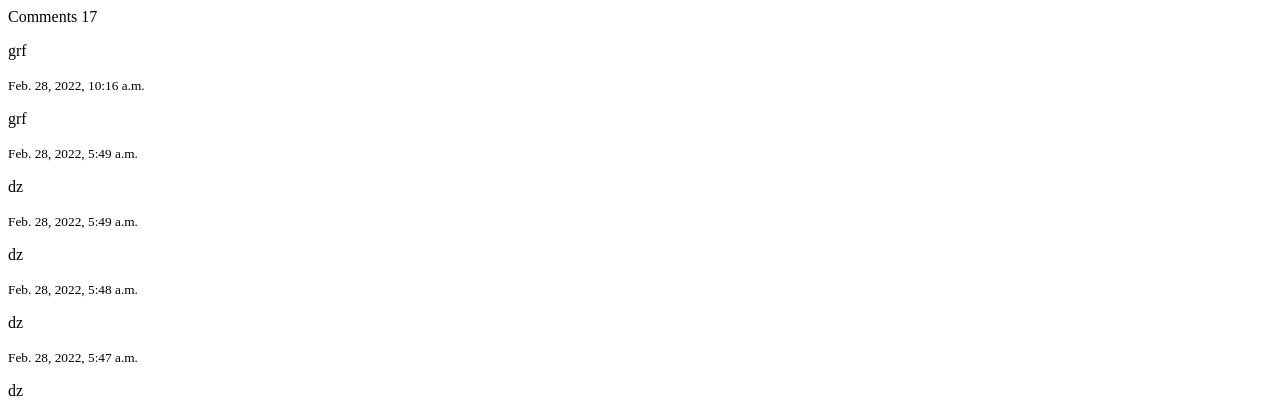
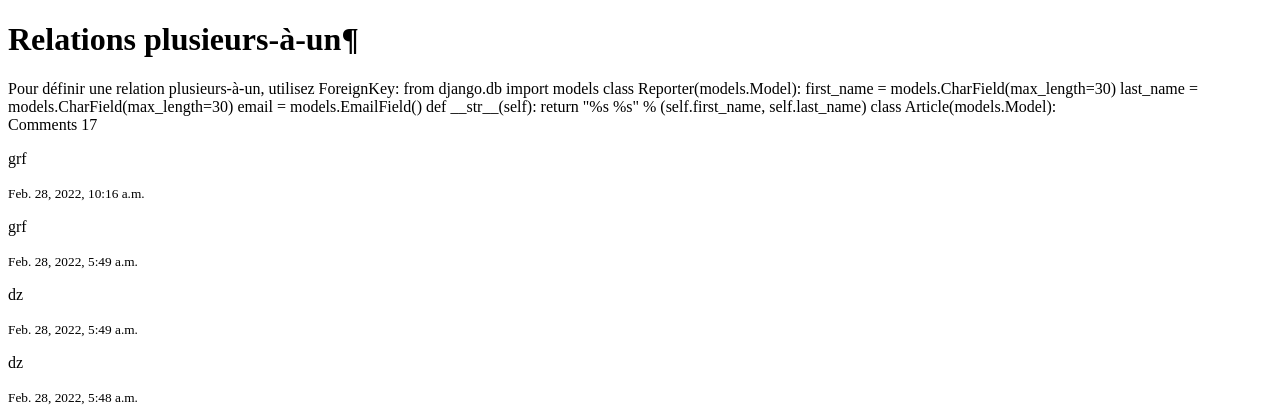
Before and after one commit to beeleethebee/battle_royal_mvc, a Django app: page /djangoblog/article/1/ in a window 1280 px wide. Shown: the top 419 px of the page. Run offline with Django 4.2, Linux system fonts and the light colour scheme; data comes from the database, SQL or seed files in the repository.

Commit message:
update templates & forms

```diff
--- a/Djangoblog/djangoblog/models.py
+++ b/Djangoblog/djangoblog/models.py
@@ -15,7 +15,7 @@ class Article(models.Model):
         ordering = ['-created_at']
 
     def __str__(self):
-        return f"{self.title} :<br> {self.content}"
+        return 'article by {}'.format(self.author)
 
 class Comment(models.Model):
     content = models.TextField()
@@ -27,4 +27,4 @@ class Comment(models.Model):
         ordering = ['-created_at']
 
     def __str__(self):
-        return 'Comment by {}'.format(self.content)
+        return 'comment by {}'.format(self.author)
--- a/Djangoblog/djangoblog/urls.py
+++ b/Djangoblog/djangoblog/urls.py
@@ -1,10 +1,11 @@
 from django.urls import path
-from .views import ArticleListView, ArticleCreateView, ArticleDeleteView, ArticleUpdateView, ArticleDetailView
+from .views import ArticleListView, ArticleCreateView, ArticleDeleteView, ArticleUpdateView, ArticleDetailView, CommentDeleteView
 
 urlpatterns = [
     path('articles_list/', ArticleListView.as_view(), name="articles_list"),
     path('edit/', ArticleCreateView.as_view(), name='article_edit'),
     path('<int:pk>/update/', ArticleUpdateView.as_view(), name="article_update"),
     path('<int:pk>/delete/', ArticleDeleteView.as_view(), name="article_delete"),
-     path('article/<int:pk>/', ArticleDetailView.as_view(), name='article_detail'),
+    path('article/<int:pk>/', ArticleDetailView.as_view(), name='article_detail'),
+    path('<int:article_pk>/delete-comment/<int:pk>', CommentDeleteView.as_view(), name="comment_delete"),
 ]
--- a/Djangoblog/djangoblog/views.py
+++ b/Djangoblog/djangoblog/views.py
@@ -82,7 +82,7 @@ class ArticleDetailView(DetailView):
     template_name = "djangoblog/article_detail.html"
 
     def get_context_data(self, **kwargs):
-        article = Article.objects.filter(id=self.kwargs['pk'])[0]
+        article = get_object_or_404(Article, pk=self.kwargs["pk"])
         context = super().get_context_data(**kwargs)
         context['article'] = article
         context['form'] = CommentForm()
@@ -94,8 +94,7 @@ class ArticleDetailView(DetailView):
         article = get_object_or_404(Article, pk=self.kwargs["pk"])
         self.object = self.get_object()
         context = super().get_context_data(**kwargs)
-        context['articles'] = Article.objects.filter(id=self.kwargs['pk'])[0]
-        context['article'] = article.content
+        context['article'] = Article.objects.filter(id=self.kwargs['pk'])[0]
         context['comments'] = article.comment_set.all()
         context['form'] = commentForm
 
@@ -106,3 +105,11 @@ class ArticleDetailView(DetailView):
             context['form'] = CommentForm()
 
         return self.render_to_response(context=context)
+
+
+class CommentDeleteView(LoginRequiredMixin, DeleteView):
+    model = Comment
+    context_object_name = "comment"
+    template_name = 'djangoblog/article_confirm_delete.html'
+    def get_success_url(self):
+            return reverse_lazy('article_detail', kwargs={'pk': self.kwargs['article_pk']})
--- a/Djangoblog/templates/djangoblog/article_confirm_delete.html
+++ b/Djangoblog/templates/djangoblog/article_confirm_delete.html
@@ -6,10 +6,10 @@
 <div class="container">
     <div class="row">
         <div class="col-8 offset-2">
-            <h2 class=" my-5">Delete article</h2>
+            <h2 class=" my-5">Delete {{object}}</h2>
             <form method="POST">
                 {% csrf_token %}
-                <p>Are you sure you want to delete this article?</p>
+                <p>Are you sure you want to continue ?</p>
                 <button type="submit" class="btn btn-danger">Submit
                 </button>
             </form>
--- a/Djangoblog/templates/djangoblog/article_detail.html
+++ b/Djangoblog/templates/djangoblog/article_detail.html
@@ -1,7 +1,10 @@
-
 {% extends 'base.html' %}
 {% block head_title %}{{ post.title }}{% endblock %}
 {% block content %}
+<h1>{{article.title}}</h1>
+<div class="container">
+    {{article.content}}
+</div>
 <div class="container">
     {% if comments %}
     <div class="row mt-6">
@@ -13,6 +16,10 @@
         <div class="col-lg-6 ">
                         <p class="m-1 mt-3">{{ comment.content }}</p>
                         <p class="text-right"><small>{{ comment.created_at }}</small></p>
+                        {% if request.user == comment.author %}
+                        <a href="{% url 'comment_delete' article.pk comment.pk %}" style="color: darkred;">delete comment</a>
+                        {% endif %}
+                        </p>
         </div>
         {% endfor %}
     </div>
```
Also changed, not shown: Djangoblog/djangoblog/migrations/__init__.py (deleted).
